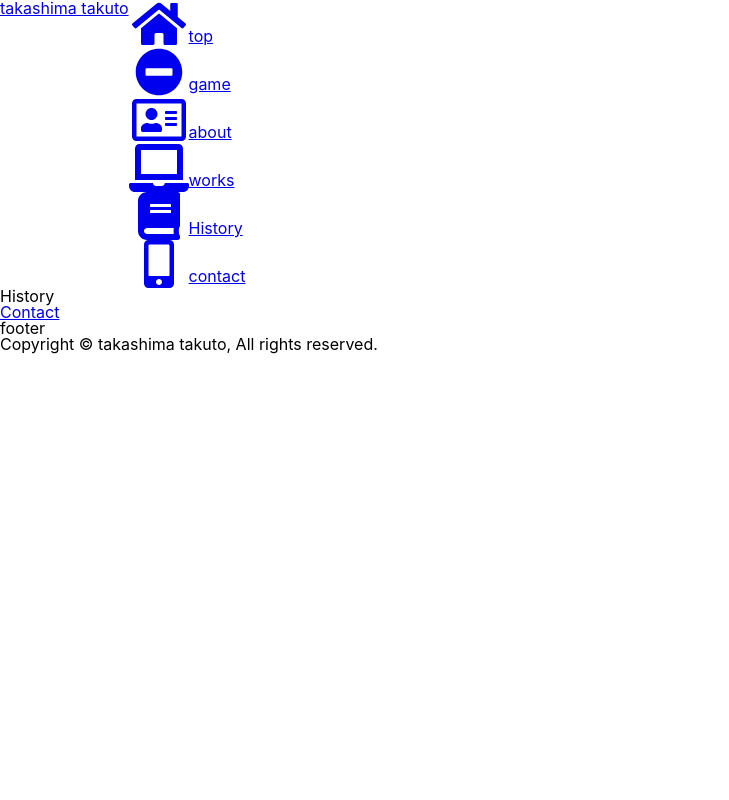
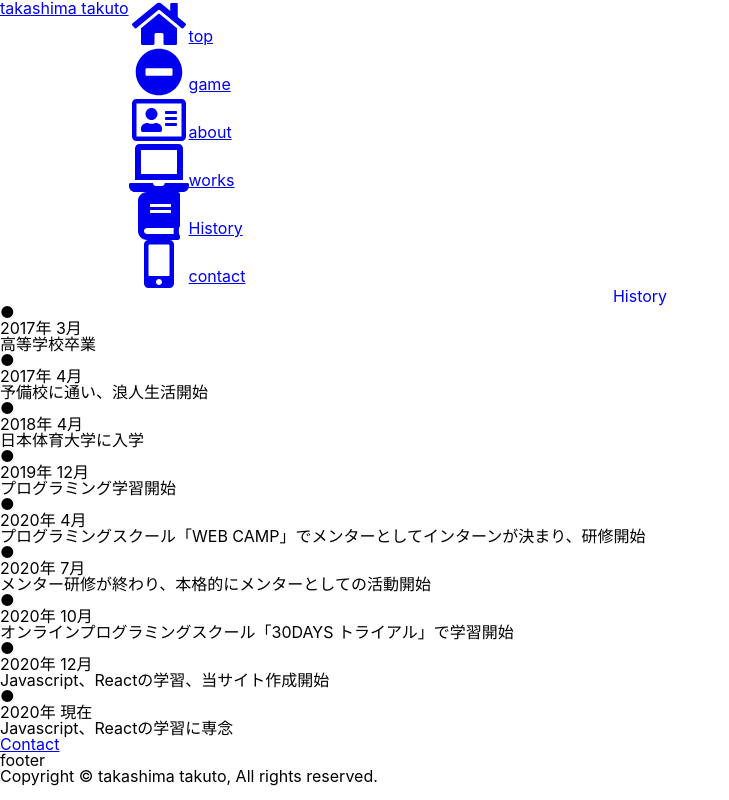
Before and after one commit to aku424/react_portfolio1, a React (Create React App) app: page /History in a window 1280 px wide. Shown: the whole page, without its empty margins (0-729 px from the left). Built offline with nearby package versions, Linux system fonts and the light colour scheme.

Commit message:
created history html

```diff
--- a/src/components/About.jsx
+++ b/src/components/About.jsx
@@ -21,6 +21,8 @@ const About = (props)=>{
                         <dd className = "aboutFirstLIstDesc">21歳</dd>
                         <dt className = "aboutFirstListTitle">出身地：</dt>
                         <dd className = "aboutFirstLIstDesc">東京都</dd>
+                        <dt className = "aboutFirstListTitle">大学：</dt>
+                        <dd className = "aboutFirstLIstDesc">日本体育大学/体育学部/健康学科</dd>
                         <dt className = "aboutFirstListTitle">座右の銘：</dt>
                         <dd className = "aboutFirstLIstDesc">できない理由を探すより、できる方法を考えろ</dd>
                     </dl>
--- a/src/components/History.jsx
+++ b/src/components/History.jsx
@@ -3,12 +3,64 @@ import { BrowserRouter as Router, Route, Link } from 'react-router-dom';
 
 const History = (props)=>{
     return(
-        <section>
-        <h1>History</h1>
-        <div className = "nexPageBox">
-            <Link className="nexPage" to="/contact/">Contact</Link>
-        </div>
-    </section>
+        <section className = "container history">
+            <div className="sectionTitleBox">
+                <h2 className = "sectionTitle">History</h2>
+            </div>
+            <div className = "inner">
+                <span className = "historyArrow"></span>
+                <dl className="historyList">
+                    <div className="historyItem">
+                        <span className = "historyMark">●</span>
+                        <dt className = "historyDate">2017年 3月</dt>
+                        <dd className = "historyText">高等学校卒業</dd>
+                    </div>
+                    <div className="historyItem">
+                        <span className = "historyMark">●</span>
+                        <dt className = "historyDate">2017年 4月</dt>
+                        <dd className = "historyText">予備校に通い、浪人生活開始</dd>
+                    </div>
+                    <div className="historyItem">
+                        <span className = "historyMark">●</span>
+                        <dt className = "historyDate">2018年 4月</dt>
+                        <dd className = "historyText">日本体育大学に入学</dd>
+                    </div>
+                    <div className="historyItem">
+                        <span className = "historyMark">●</span>
+                        <dt className = "historyDate">2019年 12月</dt>
+                        <dd className = "historyText">プログラミング学習開始</dd>
+                    </div>
+                    <div className="historyItem">
+                        <span className = "historyMark">●</span>
+                        <dt className = "historyDate">2020年 4月</dt>
+                        <dd className = "historyText">プログラミングスクール「WEB CAMP」でメンターとしてインターンが決まり、研修開始</dd>
+                    </div>
+                    <div className="historyItem">
+                        <span className = "historyMark">●</span>
+                        <dt className = "historyDate">2020年 7月</dt>
+                        <dd className = "historyText">メンター研修が終わり、本格的にメンターとしての活動開始</dd>
+                    </div>
+                    <div className="historyItem">
+                        <span className = "historyMark">●</span>
+                        <dt className = "historyDate">2020年 10月</dt>
+                        <dd className = "historyText">オンラインプログラミングスクール「30DAYS トライアル」で学習開始</dd>
+                    </div>
+                    <div className="historyItem">
+                        <span className = "historyMark">●</span>
+                        <dt className = "historyDate">2020年 12月</dt>
+                        <dd className = "historyText">Javascript、Reactの学習、当サイト作成開始</dd>
+                    </div>
+                    <div className="historyItem">
+                        <span className = "historyMark">●</span>
+                        <dt className = "historyDate">2020年 現在</dt>
+                        <dd className = "historyText">Javascript、Reactの学習に専念</dd>
+                    </div>
+                </dl>
+                <div className = "nexPageBox">
+                    <Link className="nexPage" to="/contact/">Contact</Link>
+                </div>
+            </div>
+        </section>
     )
 }
 
--- a/src/components/Works.jsx
+++ b/src/components/Works.jsx
@@ -8,6 +8,7 @@ const Works = (props)=>{
             <div className="sectionTitleBox">
                 <h2 className = "sectionTitle">Works</h2>
             </div>
+            <div className="inner">
                 <div className = "worksLIst">
                     <a className = "workItemLink" href="#">
                         <article className="workItem">
@@ -67,6 +68,7 @@ const Works = (props)=>{
                 <div className = "nexPageBox">
                     <Link className="nexPage" to="/history/">History</Link>
                 </div>
+            </div>
         </section>
     )
 }
```
Lines whose indentation alone changed are shown as unchanged.
